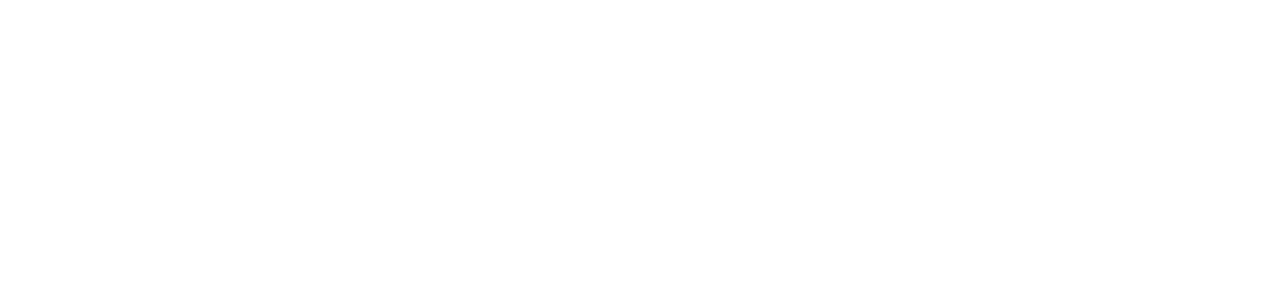
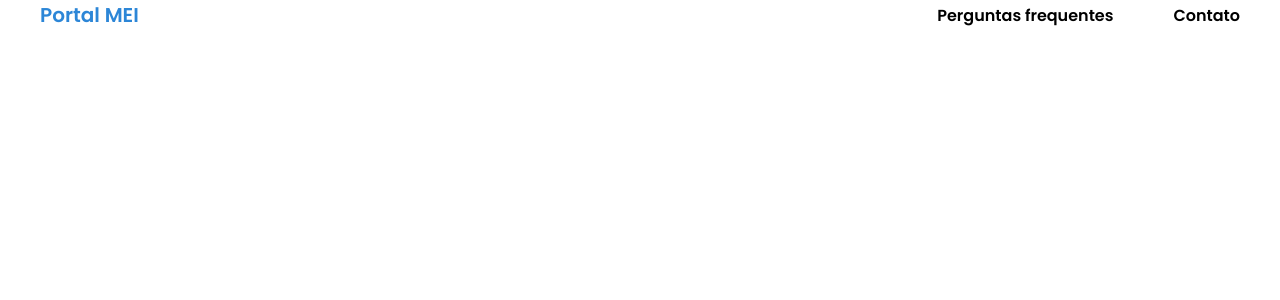
Before and after one commit to Israel-ops-cmd/captura-mei, a React (Vite) app: page / in a window 1280 px wide. Before the commit this address had no page. Shown: the top 300 px of the page. Built offline with nearby package versions, Linux system fonts and the light colour scheme.

Commit message:
feat: creating hero section

```diff
--- a/src/App.tsx
+++ b/src/App.tsx
@@ -1,14 +1,14 @@
-import { BrowserRouter as Router, Route, Routes } from "react-router-dom"
+import { ThemeProvider } from "styled-components"
+import { theme } from "./styles/Theme"
+import { GlobalStyle } from "./types/GlobalStyle"
+import { Header } from "./components/header"
 
 function App() {
   return (
-    <Router>
-      <Routes>
-        <Route>
-
-        </Route>
-      </Routes>
-    </Router>
+    <ThemeProvider theme = {theme}>
+       <GlobalStyle />
+       <Header />
+    </ThemeProvider>
   )
 }
 
--- /dev/null
+++ b/src/components/header/index.tsx
@@ -0,0 +1,14 @@
+import React from "react"
+import { Container, Text, Nav, NavLink } from "./style"
+
+export const Header: React.FC = () => {
+    return (
+        <Container>
+            <Text>Portal MEI</Text>
+            <Nav>
+                <NavLink>Perguntas frequentes</NavLink>
+                <NavLink>Contato</NavLink>
+            </Nav>
+        </Container>
+    )
+}
--- /dev/null
+++ b/src/components/header/style.ts
@@ -0,0 +1,32 @@
+import styled from "styled-components"
+import { pxToRem } from "../../utils/Utils"
+
+export const Container = styled.header`
+    width: 100%;
+    display: flex;
+    justify-content: space-between;
+    align-items: center;
+    padding: ${pxToRem(0)} ${pxToRem(40)}
+`
+
+export const Text = styled.text`
+    font-size: ${pxToRem(20)};
+    font-weight: 600;
+    color: ${({ theme }) => theme.colors.button}
+`
+
+export const Nav = styled.nav`
+    display: flex;
+    align-items: center;
+    gap: ${pxToRem(60)};
+`
+
+export const NavLink = styled.a`
+    font-weight: 600;
+    cursor: pointer;
+    text-decoration: none;
+
+    &:hover {
+        text-decoration: underline;
+    }
+`
```
